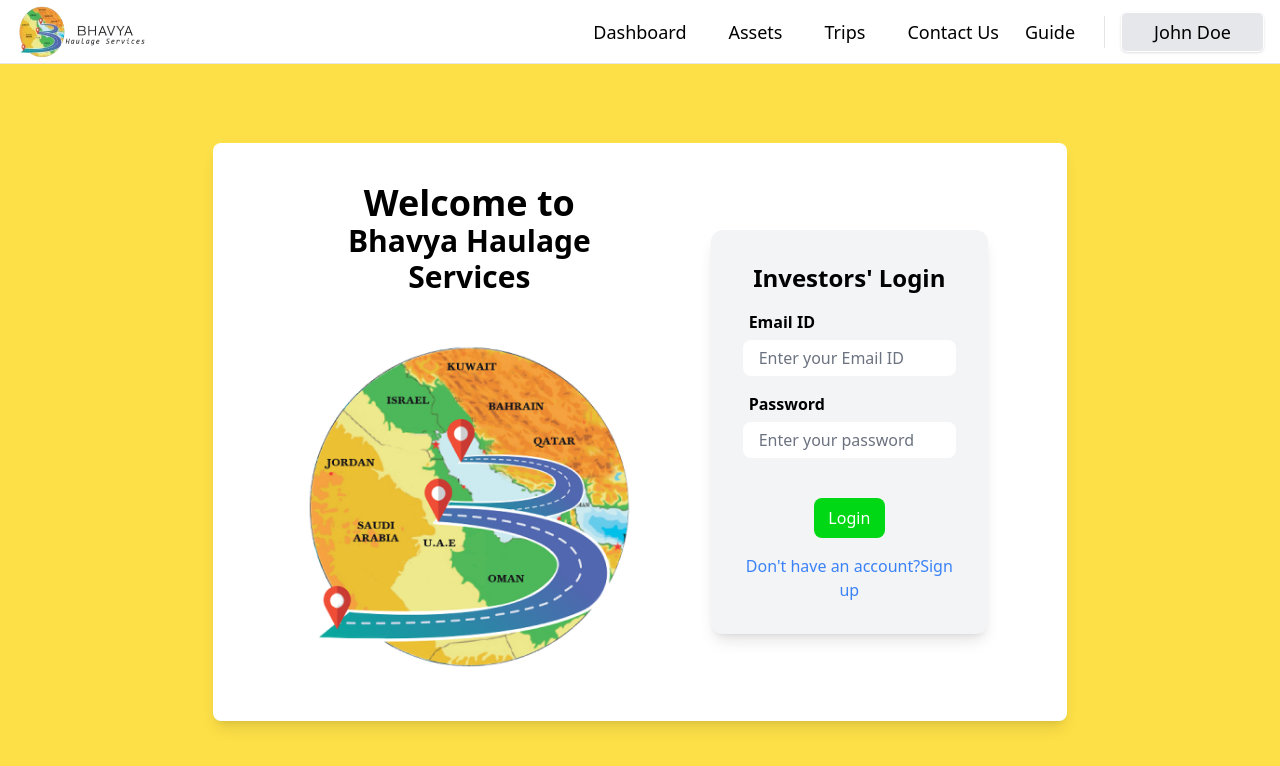
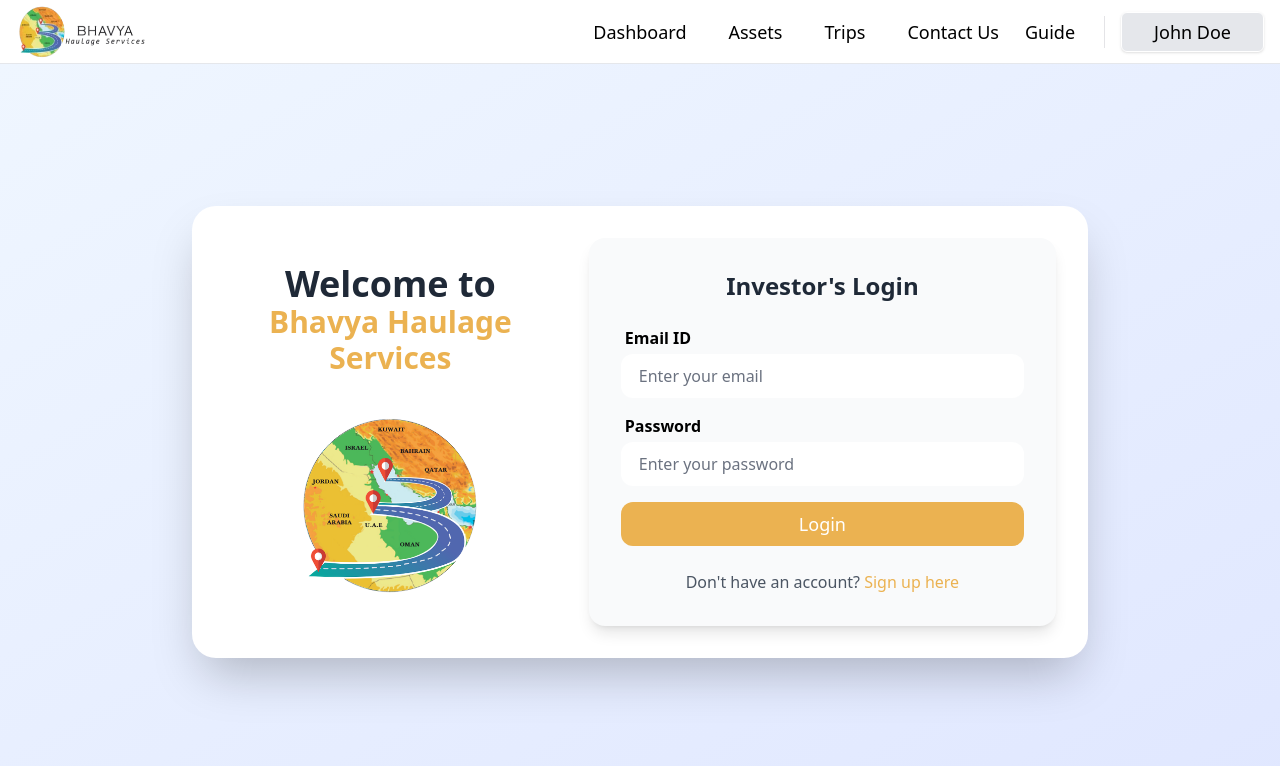
Before and after one commit to BuddyBoy26/BHS-Investor-Portal, a React (Vite) app in the folder BHS_frontend/: page /login in a window 1280 px wide. Shown: the top 766 px of the page. Built offline with nearby package versions, Linux system fonts and the light colour scheme.

Commit message:
hope it works 4

```diff
--- a/BHS_frontend/src/Profile.jsx
+++ b/BHS_frontend/src/Profile.jsx
@@ -1,118 +1,86 @@
 import React from "react";
-import { ArrowRight } from "lucide-react";
+import { ArrowRight, Mail, Phone, MapPin, Cake, User } from "lucide-react";
 import { Link as RouteLink } from "react-router-dom";
+
+const Card = ({ className, children }) => (
+  <div className={`bg-white shadow-md rounded-lg ${className}`}>{children}</div>
+);
+const CardHeader = ({ children }) => <div className="p-4 border-b">{children}</div>;
+const CardContent = ({ children }) => <div className="p-4">{children}</div>;
 
 const user = {
   name: "Antariksh",
   phone: 9748794406,
   email: "anta@gmail.com",
-  DOB: "18/11/2005",
-  address:
-    "Indian Institute of Technology Kharagpur 721302, West Bengal, India",
+  DOB: "10/12/2005",
+  address: "Indian Institute of Technology Kharagpur 721302, West Bengal, India",
   gender: "Male",
 };
+
+const ProfileCard = ({ title, children }) => (
+  <Card className="w-full max-w-3xl mx-auto my-4">
+    <CardHeader>
+      <h3 className="text-xl font-semibold text-gray-800 text-center">{title}</h3>
+    </CardHeader>
+    <CardContent>{children}</CardContent>
+  </Card>
+);
+
+const ProfileItem = ({ icon: Icon, label, value }) => (
+  <div className="flex items-center py-2 border-b last:border-b-0">
+    <Icon className="w-5 h-5 text-[#EBB251] mr-3" />
+    <div>
+      <p className="font-medium text-gray-800">{label}</p>
+      <p className="text-gray-600">{value}</p>
+    </div>
+  </div>
+);
 
 function Profile() {
   const convertDate = (dateStr) => {
     const [day, month, year] = dateStr.split("/");
     const date = new Date(`${year}-${month}-${day}`);
-
-    // Format the date using Intl.DateTimeFormat
-    const formattedDate = new Intl.DateTimeFormat("en-GB", {
+    return new Intl.DateTimeFormat("en-GB", {
       day: "numeric",
       month: "long",
       year: "numeric",
     }).format(date);
+  };
 
-    return formattedDate;
-  };
   return (
-    <div className="bg-gray-100 min-h-screen py-8">
-      <div className="lg:w-2/3 mx-auto flex flex-col bg-white shadow-md rounded-lg p-6 items-center content-center my-4">
-        <img
-          className="h-28 justify-center max-w-28 items-center rounded-full my-4"
-          src="unnamed.gif"
-        />
-        <h1 className="text-4xl font-bold text-black mb-6">
-          Welcome, {user.name}
-        </h1>
-        {/* <p className="text-gray-600 mb-6">
-          Info about you and your preferences across Google services
-        </p> */}
+    <div className="bg-gradient-to-br from-blue-50 to-indigo-100 min-h-screen py-8 px-4">
+      <div className="max-w-4xl mx-auto bg-white shadow-lg rounded-lg overflow-hidden">
+        <div className="bg-[#EBB251] p-6 text-center">
+          <img
+            className="h-32 w-32 rounded-full border-4 border-white mx-auto mb-4"
+            src="unnamed.gif"
+            alt={user.name}
+          />
+          <h1 className="text-3xl font-bold text-white mb-2">{user.name}</h1>
+        </div>
 
-        <div className="bg-gray-100 p-4 rounded-lg w-5/6 flex flex-col items-center content-center">
-          <h2 className="text-xl font-medium text-gray-900 my-5 text-center">
-            Your profile information in Bhavya Investor Portal
-          </h2>
+        <div className="p-6 flex flex-col items-center">
+          <ProfileCard title="Personal Information">
+            <ProfileItem icon={User} label="Name" value={user.name} />
+            <ProfileItem icon={Cake} label="Birthday" value={convertDate(user.DOB)} />
+            <ProfileItem icon={User} label="Gender" value={user.gender} />
+          </ProfileCard>
 
-          <div className="bg-white shadow-sm p-4 rounded-lg w-5/6 justify-center my-6">
-            <h3 className="text-lg font-semibold text-gray-800 mb-2">
-              Basic info
-            </h3>
+          <ProfileCard title="Contact Information">
+            <ProfileItem icon={Mail} label="Email" value={user.email} />
+            <ProfileItem icon={Phone} label="Phone" value={user.phone} />
+            <ProfileItem icon={MapPin} label="Address" value={user.address} />
+          </ProfileCard>
 
-            <div className="border-b py-2 flex items-center justify-between">
-              <div>
-                <p className="font-medium text-gray-800">Profile picture</p>
-                <p className="text-gray-600">
-                  A profile picture helps in better identification
-                </p>
-              </div>
-              <div className="w-12 h-12 rounded-full overflow-hidden">
-                <img
-                  src="unnamed.gif"
-                  alt="Profile"
-                  className="object-cover w-full h-full"
-                />
-              </div>
-            </div>
-
-            <div className="border-b py-2">
-              <p className="font-medium text-gray-800">Name</p>
-              <p className="text-gray-600">{user.name}</p>
-            </div>
-
-            <div className="border-b py-2">
-              <p className="font-medium text-gray-800">Birthday</p>
-              <p className="text-gray-600">{convertDate(user.DOB)}</p>
-            </div>
-
-            <div className="py-2">
-              <p className="font-medium text-gray-800">Gender</p>
-              <p className="text-gray-600">{user.gender}</p>
-            </div>
-          </div>
-
-          <div className="bg-white shadow-sm p-4 rounded-lg w-5/6 justify-center my-6">
-            <h3 className="text-lg font-semibold text-gray-800 mb-2">
-              Contact info
-            </h3>
-
-            <div className="border-b py-2">
-              <p className="font-medium text-gray-800">Email</p>
-              <p className="text-gray-600">{user.email}</p>
-            </div>
-
-            <div className="border-b py-2">
-              <p className="font-medium text-gray-800">Phone</p>
-              <p className="text-gray-600">{user.phone}</p>
-            </div>
-            <div className="py-2">
-              <p className="font-medium text-gray-800">Address</p>
-              <p className="text-gray-600">{user.address}</p>
-            </div>
-          </div>
-          <div className="bg-white shadow-sm p-4 rounded-lg w-5/6 justify-center my-6">
-            <h3 className="text-lg font-semibold text-gray-800 mb-4">
-              Investment info
-            </h3>
+          <ProfileCard title="Investment Information">
             <RouteLink
               to="/investment"
-              className="font-medium text-gray-800 flex items-center"
+              className="inline-flex items-center justify-center w-full text-[#EBB251] hover:text-[#D9A344] transition-colors"
             >
-              View investment details{" "}
-              <ArrowRight className="ml-1 w-5 justify-center align-middle text-gray-700" />
+              View investment details
+              <ArrowRight className="ml-2 w-5 h-5" />
             </RouteLink>
-          </div>
+          </ProfileCard>
         </div>
       </div>
     </div>
--- a/BHS_frontend/src/userAuth/Login.jsx
+++ b/BHS_frontend/src/userAuth/Login.jsx
@@ -1,61 +1,73 @@
 import React from "react";
+import { motion } from "framer-motion";
 
 const Login = () => {
   return (
-    <div className="bg-yellow-300 h-[calc(100vh-64px)] flex items-center justify-center">
-      <div className="bg-white shadow-lg rounded-lg p-10 w-2/3 mx-auto flex justify-center items-center">
-        <div className="w-1/2 pr-8">
+    <div className="h-[calc(100vh-64px)] flex items-center justify-center p-4 bg-gradient-to-br from-blue-50 to-indigo-100">
+      <motion.div
+        initial={{ opacity: 0, y: -20 }}
+        animate={{ opacity: 1, y: 0 }}
+        transition={{ duration: 0.5 }}
+        className="bg-white shadow-2xl rounded-3xl p-8 w-full max-w-4xl mx-auto flex flex-col md:flex-row justify-between items-center"
+      >
+        <div className="w-full md:w-2/5 mb-8 md:mb-0 flex flex-col items-center justify-center">
           <div className="text-center mb-8">
-            <h1 className="text-4xl font-bold">Welcome to</h1>
-            <h2 className="text-3xl font-semibold">Bhavya Haulage Services</h2>
+            <h1 className="text-4xl font-bold text-gray-800">Welcome to</h1>
+            <h2 className="text-3xl font-semibold text-[#EBB251]">Bhavya Haulage Services</h2>
           </div>
-          <img src="logo_bhavya.png" />
+          <img src="logo_bhavya.png" alt="Bhavya Haulage Services Logo" className="w-48 h-48 object-contain" />
         </div>
-        <div className="lg:w-2/5 pl-8 h-full">
-          <div className="bg-gray-100 p-8 rounded-xl shadow-lg">
-            <h3 className="text-2xl font-bold mb-4 text-center">
-              Investors' Login
+        <div className="w-full md:w-3/5 md:pl-8">
+          <motion.div
+            initial={{ opacity: 0, x: 20 }}
+            animate={{ opacity: 1, x: 0 }}
+            transition={{ duration: 0.5, delay: 0.2 }}
+            className="bg-gray-50 p-8 rounded-2xl shadow-lg"
+          >
+            <h3 className="text-2xl font-bold mb-6 text-center text-gray-800">
+              Investor's Login
             </h3>
-            <form>
-              <div className="mb-4">
-                <label className="block font-semibold pb-1.5 pl-1.5">
+            <form className="space-y-4">
+              <div>
+                <label className="block text-black mb-1 pl-1 font-bold">
                   Email ID
                 </label>
                 <input
-                  type="text"
-                  className="w-full px-4 py-1.5 rounded-lg border-0 focus:outline-none focus:ring-2 focus:ring-yellow-500"
-                  placeholder="Enter your Email ID"
+                  type="email"
+                  className="w-full px-4 py-2 rounded-xl border-2 border-white bg-white focus:outline-none focus:border-[#EBB251] transition duration-200"
+                  placeholder="Enter your email"
                 />
               </div>
-              <div className="mb-4">
-                <label className="block pb-1.5 pl-1.5 font-semibold">
+              <div>
+                <label className="block text-black mb-1 pl-1 font-bold">
                   Password
                 </label>
                 <input
                   type="password"
-                  className="w-full px-4 py-1.5 border-0 rounded-lg focus:outline-none focus:ring-2 focus:ring-yellow-500"
+                  className="w-full px-4 py-2 rounded-xl border-2 border-white bg-white focus:outline-none focus:border-[#EBB251] transition duration-200"
                   placeholder="Enter your password"
                 />
               </div>
-              <div className="w-full flex justify-center mt-10">
-                <button
-                  type="submit"
-                  className="w-1/3 object-center  bg-[#00D816] text-white py-2 rounded-lg hover:bg-green-600"
-                >
-                  Login
-                </button>
-              </div>
+              <motion.button
+                whileHover={{ scale: 1.05 }}
+                whileTap={{ scale: 0.95 }}
+                type="submit"
+                className="w-full bg-[#EBB251] text-white text-lg py-2 rounded-xl hover:bg-[#EBB251] transition duration-300 mt-6"
+              >
+                Login
+              </motion.button>
             </form>
-            <div className="text-center mt-4">
-              <p>
-                <a href="/signup" className="text-blue-500 hover:underline">
-                  Don't have an account?Sign up
+            <div className="text-center mt-6">
+              <p className="text-gray-600">
+                Don't have an account?{" "}
+                <a href="/signup" className="text-[#EBB251] hover:underline font-medium">
+                  Sign up here
                 </a>
               </p>
             </div>
-          </div>
+          </motion.div>
         </div>
-      </div>
+      </motion.div>
     </div>
   );
 };
--- a/BHS_frontend/src/userAuth/Signup.jsx
+++ b/BHS_frontend/src/userAuth/Signup.jsx
@@ -1,81 +1,93 @@
 import React from "react";
+import { motion } from "framer-motion";
 
 const Signup = () => {
   return (
-    <div className="bg-yellow-300 min-h-[calc(100vh-64px)] flex items-center justify-center">
-      <div className="bg-white shadow-lg rounded-lg p-10 w-2/3 mx-auto flex justify-center items-center">
-        <div className="w-1/2 pr-8">
+    <div className="bg-gradient-to-br from-blue-50 to-indigo-100 h-[calc(100vh-64px)] flex items-center justify-center p-4">
+      <motion.div
+        initial={{ opacity: 0, y: -20 }}
+        animate={{ opacity: 1, y: 0 }}
+        transition={{ duration: 0.5 }}
+        className="bg-white shadow-2xl rounded-3xl p-8 w-full max-w-4xl mx-auto flex flex-col md:flex-row justify-between items-center"
+      >
+        <div className="w-full md:w-2/5 mb-8 md:mb-0 flex flex-col items-center justify-center">
           <div className="text-center mb-8">
-            <h1 className="text-4xl font-bold">Welcome to</h1>
-            <h2 className="text-3xl font-semibold">Bhavya Haulage Services</h2>
+            <h1 className="text-4xl font-bold text-gray-800">Welcome to</h1>
+            <h2 className="text-3xl font-semibold text-[#EBB251]">Bhavya Haulage Services</h2>
           </div>
-          <img src="logo_bhavya.png" />
+          <img src="logo_bhavya.png" alt="Bhavya Haulage Services Logo" className="w-48 h-48 object-contain" />
         </div>
-        <div className="lg:w-2/5 pl-8 h-full">
-          <div className="bg-gray-100 p-8 rounded-xl shadow-lg">
-            <h3 className="text-2xl font-bold mb-4 text-center">
-              Investors' Signup
+        <div className="w-full md:w-3/5 md:pl-8">
+          <motion.div
+            initial={{ opacity: 0, x: 20 }}
+            animate={{ opacity: 1, x: 0 }}
+            transition={{ duration: 0.5, delay: 0.2 }}
+            className="bg-gray-50 p-8 rounded-2xl shadow-lg"
+          >
+            <h3 className="text-2xl font-bold mb-6 text-center text-gray-800">
+              Investor's Signup
             </h3>
-            <form>
-              <div className="mb-4">
-                <label className="block font-semibold pb-1.5 pl-1.5">
+            <form className="space-y-4">
+              <div>
+                <label className="block text-black mb-1 pl-1 font-bold">
                   Name
                 </label>
                 <input
                   type="text"
-                  className="w-full px-4 py-1.5 rounded-lg border-0 focus:outline-none focus:ring-2 focus:ring-yellow-500"
+                  className="w-full px-4 py-2 rounded-xl border-2 border-transparent bg-white focus:outline-none focus:border-[#EBB251] transition duration-200"
                   placeholder="Enter your name"
                 />
               </div>
-              <div className="mb-4">
-                <label className="block font-semibold pb-1.5 pl-1.5">
+              <div>
+                <label className="block text-black mb-1 pl-1 font-bold">
                   Phone Number
                 </label>
                 <input
-                  type="number"
-                  className="w-full px-4 py-1.5 rounded-lg border-0 focus:outline-none focus:ring-2 focus:ring-yellow-500"
+                  type="tel"
+                  className="w-full px-4 py-2 rounded-xl border-2 border-transparent bg-white focus:outline-none focus:border-[#EBB251] transition duration-200"
                   placeholder="Enter your phone number"
                 />
               </div>
-              <div className="mb-4">
-                <label className="block font-semibold pb-1.5 pl-1.5">
+              <div>
+                <label className="block text-black mb-1 pl-1 font-bold">
                   Email ID
                 </label>
                 <input
-                  type="text"
-                  className="w-full px-4 py-1.5 rounded-lg border-0 focus:outline-none focus:ring-2 focus:ring-yellow-500"
+                  type="email"
+                  className="w-full px-4 py-2 rounded-xl border-2 border-transparent bg-white focus:outline-none focus:border-[#EBB251] transition duration-200"
                   placeholder="Enter your email"
                 />
               </div>
-              <div className="mb-4">
-                <label className="block pb-1.5 pl-1.5 font-semibold">
+              <div>
+                <label className="block text-black mb-1 pl-1 font-bold">
                   Password
                 </label>
                 <input
                   type="password"
-                  className="w-full px-4 py-1.5 border-0 rounded-lg focus:outline-none focus:ring-2 focus:ring-yellow-500"
+                  className="w-full px-4 py-2 rounded-xl border-2 border-transparent bg-white focus:outline-none focus:border-[#EBB251] transition duration-200"
                   placeholder="Enter your password"
                 />
               </div>
-              <div className="w-full flex justify-center mt-10">
-                <button
-                  type="submit"
-                  className="w-1/3 object-center  bg-[#00D816] text-white py-2 rounded-lg hover:bg-green-600"
-                >
-                  Register
-                </button>
-              </div>
+              <motion.button
+                whileHover={{ scale: 1.05 }}
+                whileTap={{ scale: 0.95 }}
+                type="submit"
+                className="w-full bg-[#EBB251] text-white text-lg py-2 rounded-xl hover:bg-[#EBB251] transition duration-300 mt-6"
+              >
+                Register
+              </motion.button>
             </form>
-            <div className="text-center mt-4">
-              <p>
-                <a href="/login" className="text-blue-500 hover:underline">
-                  Have an account?Login
+            <div className="text-center mt-6">
+              <p className="text-gray-600">
+                Already have an account?{" "}
+                <a href="/login" className="text-[#EBB251] hover:underline font-medium">
+                  Login here
                 </a>
               </p>
             </div>
-          </div>
+          </motion.div>
         </div>
-      </div>
+      </motion.div>
     </div>
   );
 };
```
